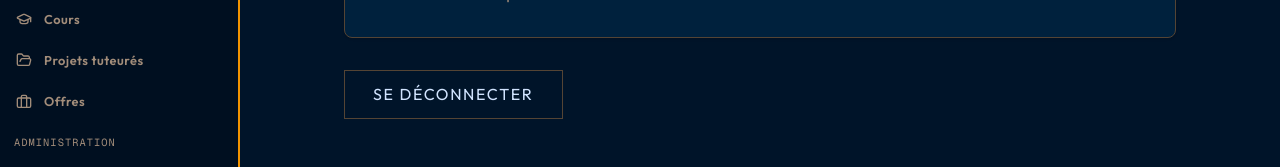
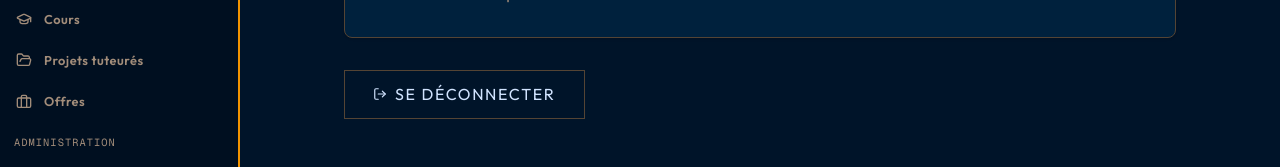
Before and after one commit to hyosua/gmp, a Next.js app: page /admin in a window 1280 px wide. Shown: the part 188-355 px from the top of the page. Built offline with nearby package versions, Linux system fonts and the light colour scheme; no server answers.

Commit message:
fix: stabilisation de la déconnexion via next-auth/react et mise à jour de la documentation technique

```diff
--- a/src/components/auth/LogoutButton.tsx
+++ b/src/components/auth/LogoutButton.tsx
@@ -1,25 +1,21 @@
 'use client';
 
-import { logout } from '@/lib/actions/auth';
-import { useTransition } from 'react';
-import { Loader2 } from 'lucide-react';
+import { LogOut } from 'lucide-react';
+import { signOut } from 'next-auth/react';
 
 export default function LogoutButton() {
-  const [isPending, startTransition] = useTransition();
-
-  const handleLogout = () => {
-    startTransition(async () => {
-      await logout();
-    });
+  const handleLogout = async () => {
+    // signOut de next-auth/react est la méthode la plus fiable côté client
+    await signOut({ callbackUrl: '/' });
   };
 
   return (
     <button
       onClick={handleLogout}
-      disabled={isPending}
       className="forge-btn forge-btn-ghost text-sm uppercase flex items-center gap-2"
     >
-      {isPending ? <Loader2 className="w-4 h-4 animate-spin" /> : 'Se déconnecter'}
+      <LogOut size={14} />
+      Se déconnecter
     </button>
   );
 }
--- a/src/components/layout/Sidebar.tsx
+++ b/src/components/layout/Sidebar.tsx
@@ -22,7 +22,7 @@ import {
 } from "lucide-react";
 import { ThemeToggle } from "@/components/layout/ThemeToggle";
 import { Session } from "next-auth";
-import { logout } from "@/lib/actions/auth";
+import { signOut } from "next-auth/react";
 
 type NavItem = {
   label: string;
@@ -88,7 +88,7 @@ function SidebarContent({
 
   const handleLogout = () => {
     startTransition(async () => {
-      await logout();
+      await signOut({ callbackUrl: '/' });
     });
   };
 
```
Also changed, not shown: 1 other file (tests, documents, lock files or other folders).
